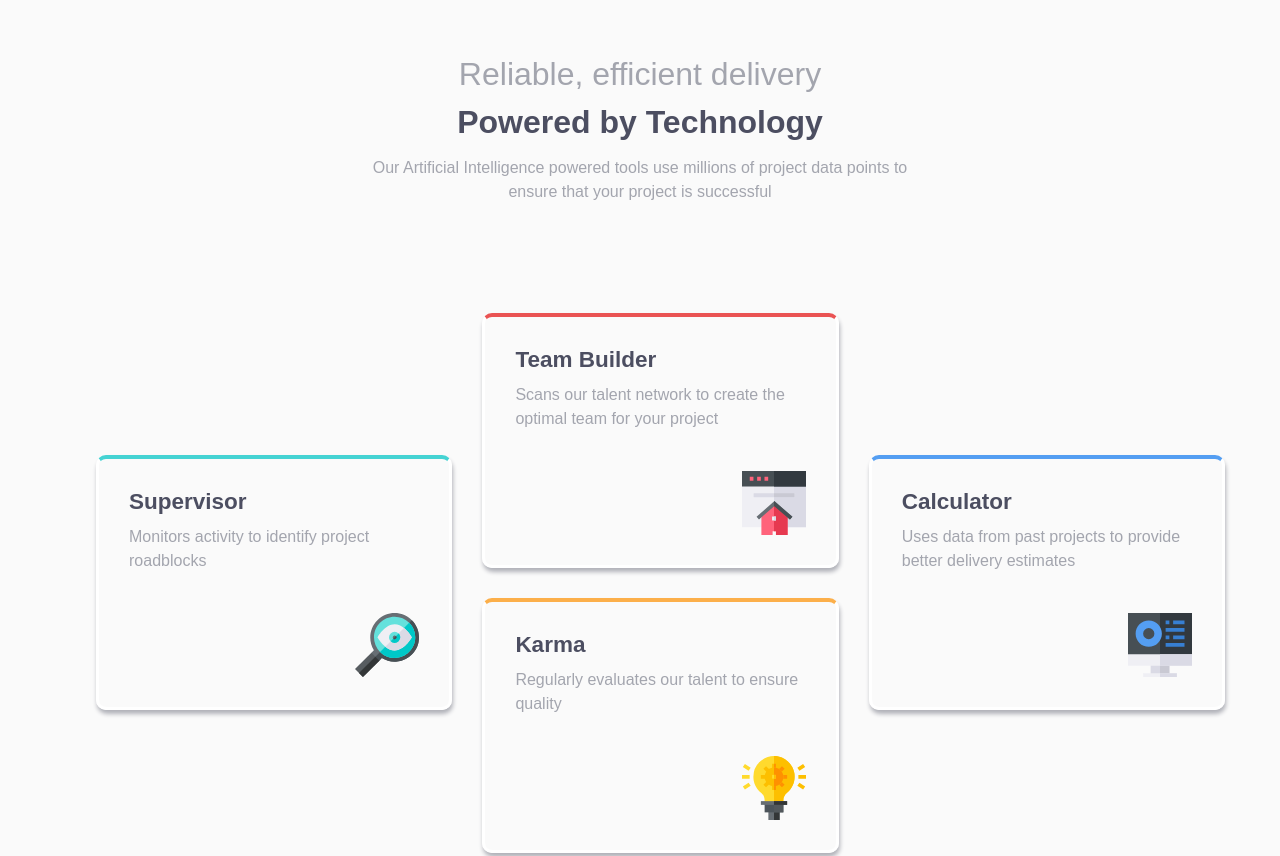
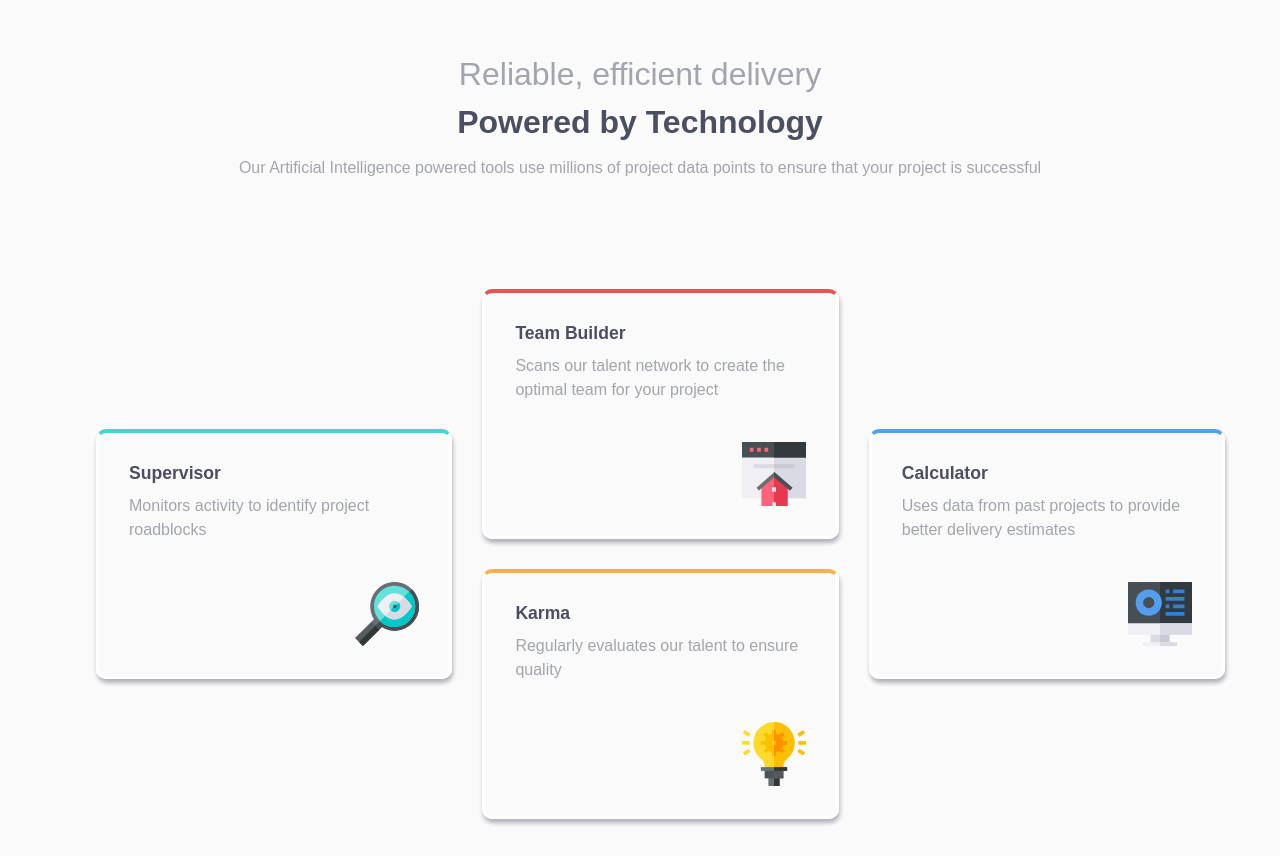
Before and after one commit to devjame/four-card-feature-section-master, a plain HTML site: page index.html in a window 1280 px wide. Shown: the top 856 px of the page. Drawn offline with Linux system fonts and the light colour scheme.

Commit message:
fixing resposive issue.

```diff
--- a/scss/style.scss
+++ b/scss/style.scss
@@ -5,7 +5,6 @@
 // main style
 
 header {
-  margin: 0 23%;
   margin-top: 50px;
   font-size: .7em;
 
@@ -43,10 +42,9 @@ header {
   }
 
   .card__image {
+    float: right;
     max-width: 100%;
     padding-top: 30px;
-    left: 0;
-    bottom: 0;
   }
 
 }
@@ -99,8 +97,23 @@ footer {
 
 // Media Queries
 
+@media screen and (min-width: 320px) {
+  header {
+    h1 {
+      font-size: 1.2rem;
+    }
+  }
+
+  h2 {
+    font-size: 1.1rem;
+  }
+
+  p {
+    font-size: .85rem;
+  }
+
+}
 @media screen and (min-width: 450px) {
-
   header {
     h1 {
       font-size: 1.5rem;
```
Also changed, not shown: css/style.css, 1 other file.
